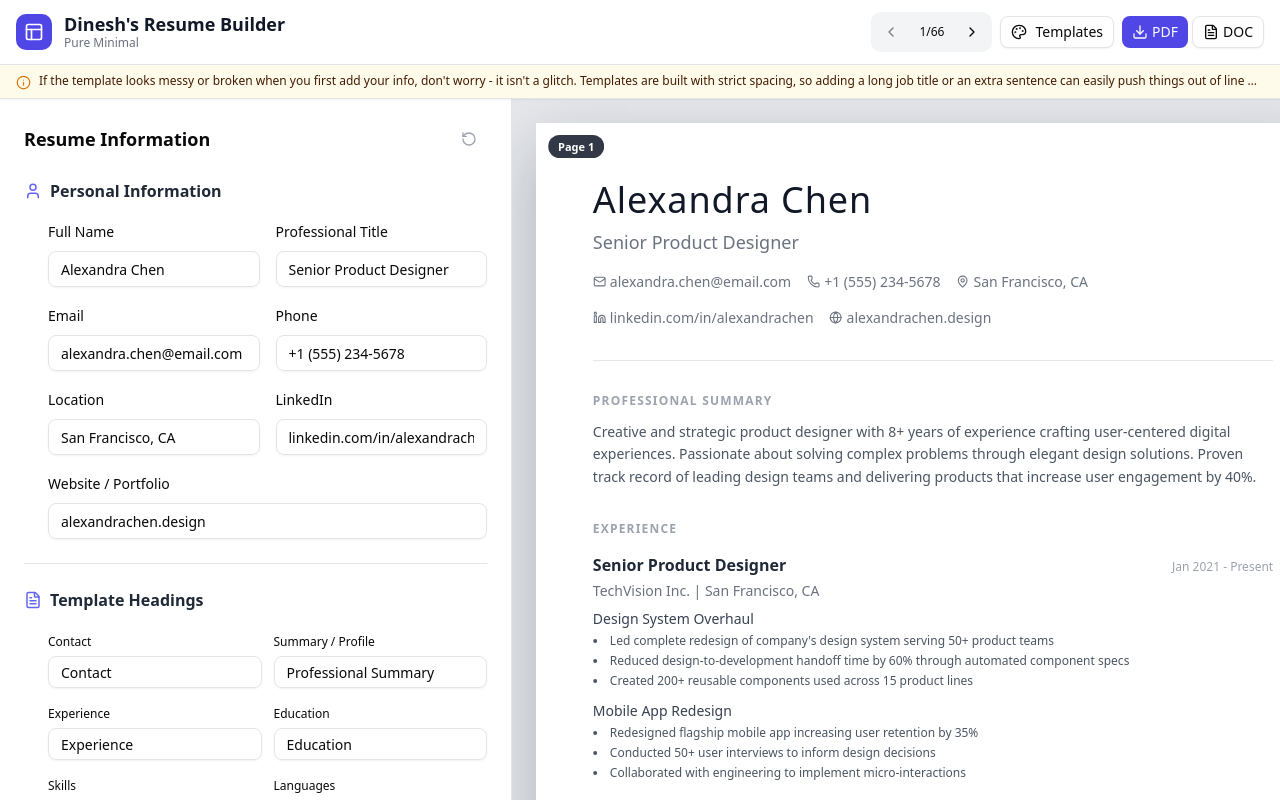
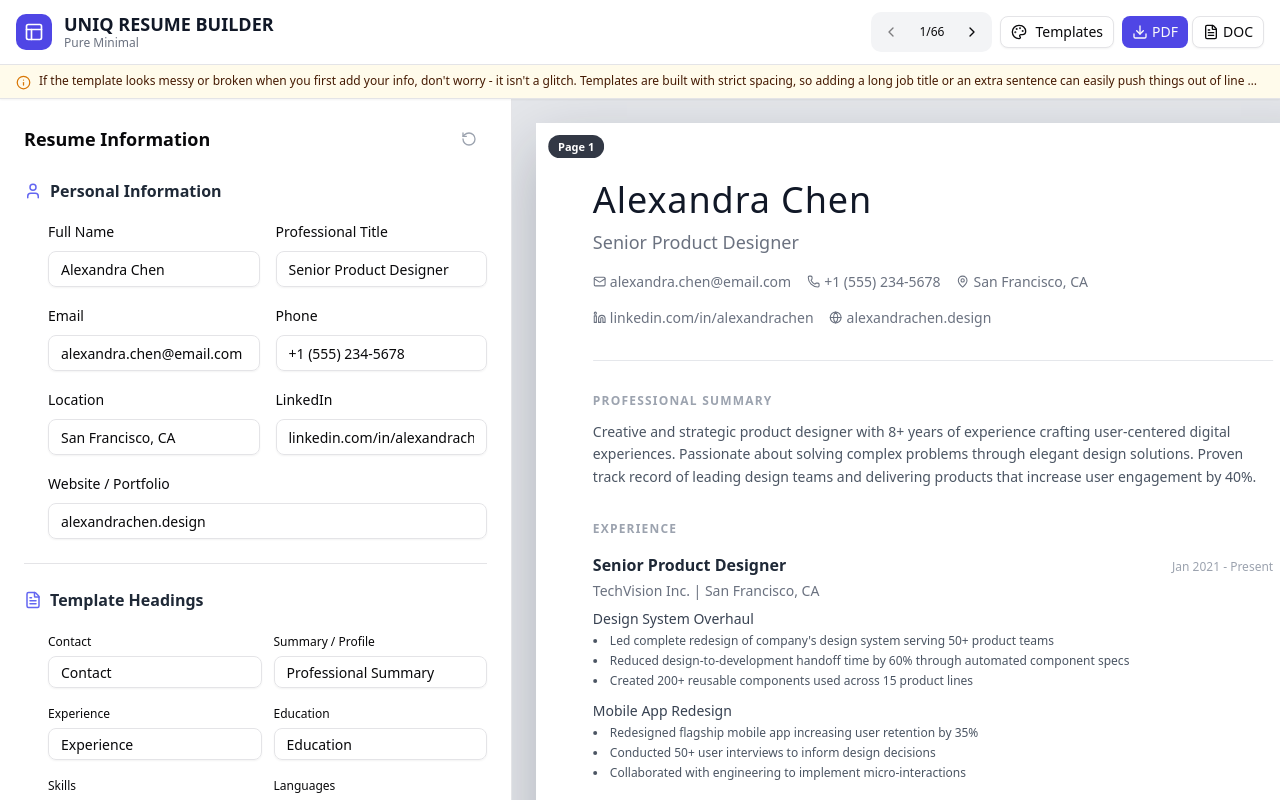
Before and after one commit to dineshuniq/resume_builder, a React (Vite) app in the folder dineshs-resume-builder/: page / in a window 1280 px wide. Built offline with nearby package versions, Linux system fonts and the light colour scheme.

Commit message:
clean commit

```diff
--- a/dineshs-resume-builder/index.html
+++ b/dineshs-resume-builder/index.html
@@ -3,7 +3,7 @@
   <head>
     <meta charset="UTF-8" />
     <meta name="viewport" content="width=device-width, initial-scale=1.0" />
-    <title>Dinesh's Resume Builder</title>
+    <title>UNIQ RESUME BUILDER</title>
   </head>
   <body>
     <div id="root"></div>
--- a/dineshs-resume-builder/package.json
+++ b/dineshs-resume-builder/package.json
@@ -1,5 +1,5 @@
 {
-  "name": "dineshs-resume-builder",
+  "name": "uniq-resume-builder",
   "private": true,
   "version": "0.0.0",
   "type": "module",
--- a/dineshs-resume-builder/src/App.tsx
+++ b/dineshs-resume-builder/src/App.tsx
@@ -388,7 +388,7 @@ export default function App() {
               <Layout size={20} className="text-white" />
             </div>
             <div className="min-w-0">
-              <h1 className="font-bold text-gray-900 text-lg leading-tight">Dinesh's Resume Builder</h1>
+              <h1 className="font-bold text-gray-900 text-lg leading-tight">UNIQ RESUME BUILDER</h1>
               <p className="text-xs text-gray-500">{templateNames[selectedTemplate]}</p>
             </div>
           </div>
```
